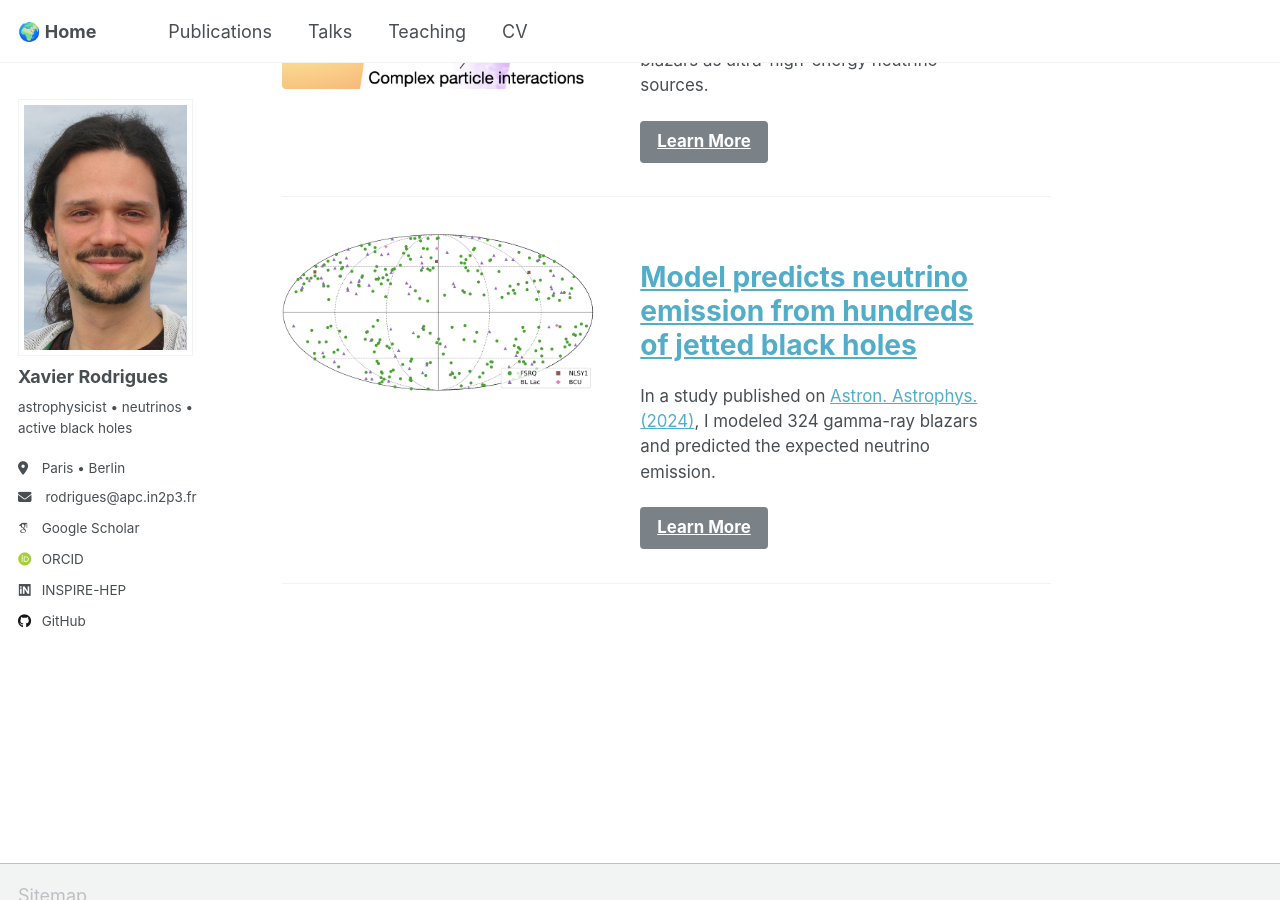
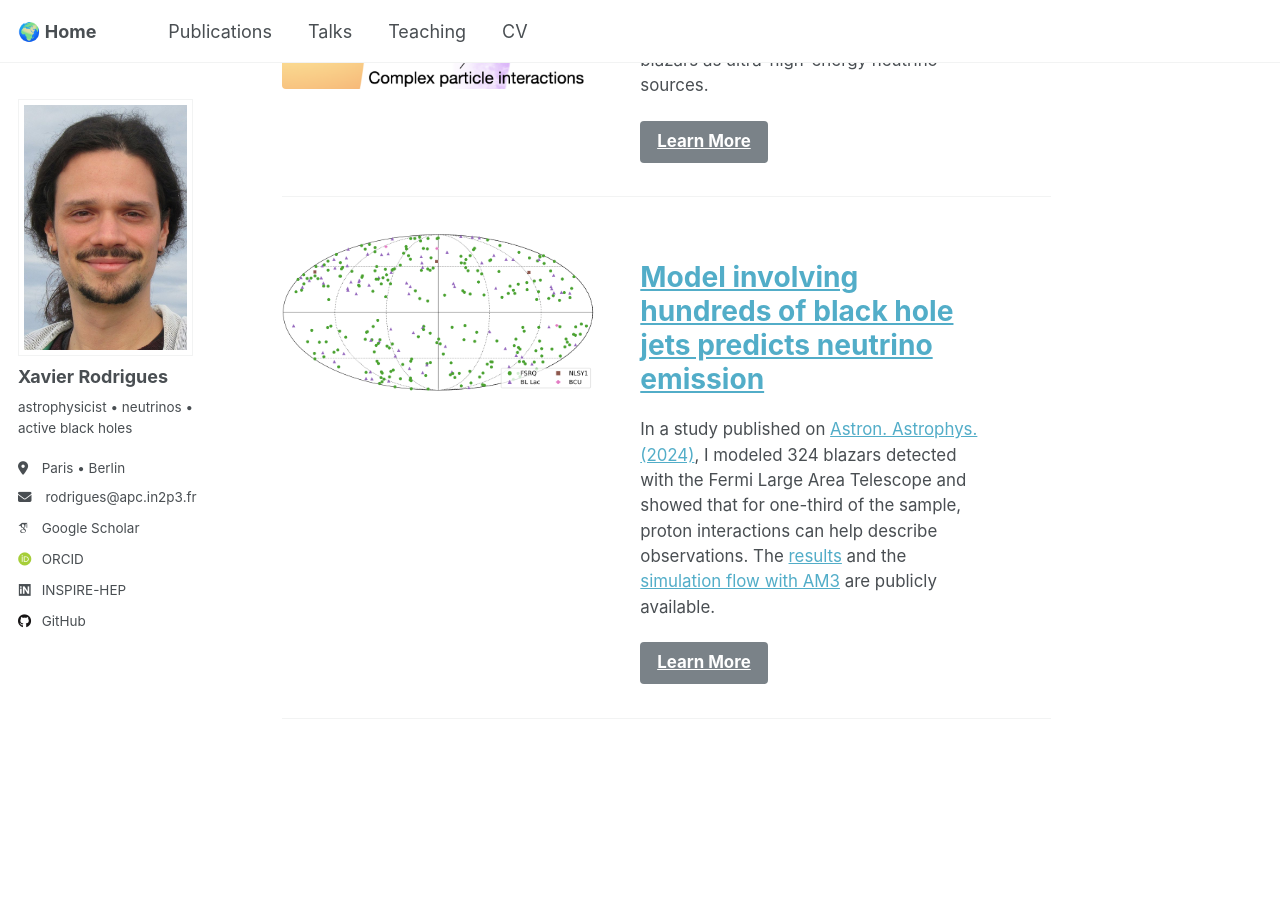
Before and after one commit to xrod/xrod.github.io, a Jekyll site: the page built from _pages/about.md, in a window 1280 px wide and 900 px high, scrolled down 715 px. Built offline with Jekyll 4.4.1, drawn with Linux system fonts in a browser that asks for light colours; some web fonts are replaced; a script that is not in the unit is left out.

Commit message:
edited 324 feature

```diff
--- a/_pages/about.md
+++ b/_pages/about.md
@@ -25,9 +25,9 @@ feature_hillas_paper:
 feature_three_hundred_blazars:
   - image_path: "https://xrod.github.io/images/324_blazars.png"
     alt: "Sky map showing the location of 324 blazars recently modeled by Rodrigues et al."
-    title: "<a href='https://github.com/xrod/lephad-blazars'>Model predicts neutrino emission from hundreds of jetted black holes</a>"
+    title: "<a href='https://github.com/xrod/lephad-blazars'>Model involving hundreds of black hole jets predicts neutrino emission</a>"
     url: "https://arxiv.org/pdf/2307.13024"
-    excerpt: "In a study published on <a href='https://arxiv.org/pdf/2307.13024'>Astron. Astrophys. (2024)</a>, I modeled 324 gamma-ray blazars and predicted the expected neutrino emission."
+    excerpt: "In a study published on <a href='https://arxiv.org/pdf/2307.13024'>Astron. Astrophys. (2024)</a>, I modeled 324 blazars detected with the Fermi Large Area Telescope and showed that for one-third of the sample, proton interactions can help describe observations. The <a href='https://github.com/xrod/lephad-blazars'>results</a> and the <a href='https://gitlab.desy.de/am3/am3/-/blob/master/docs/examples/blazar_detailed_example.ipynb?ref_type=heads'>simulation flow with AM3</a> are publicly available."
     image_width: 420
 ---
 
```
